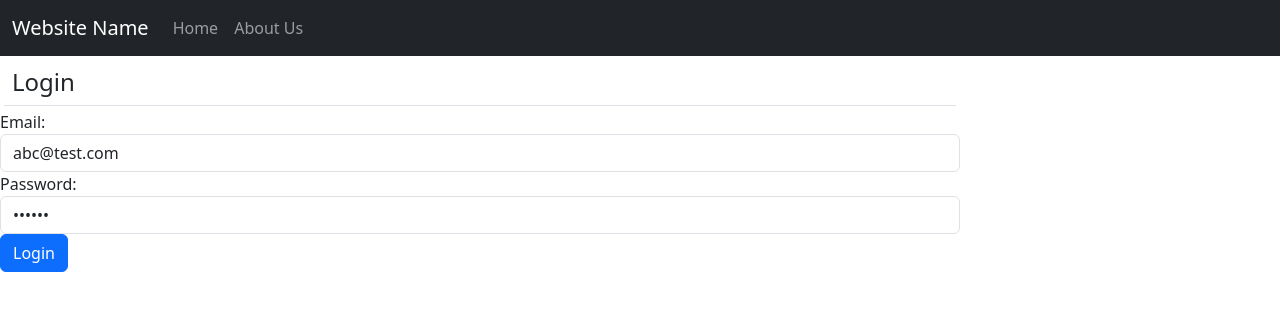
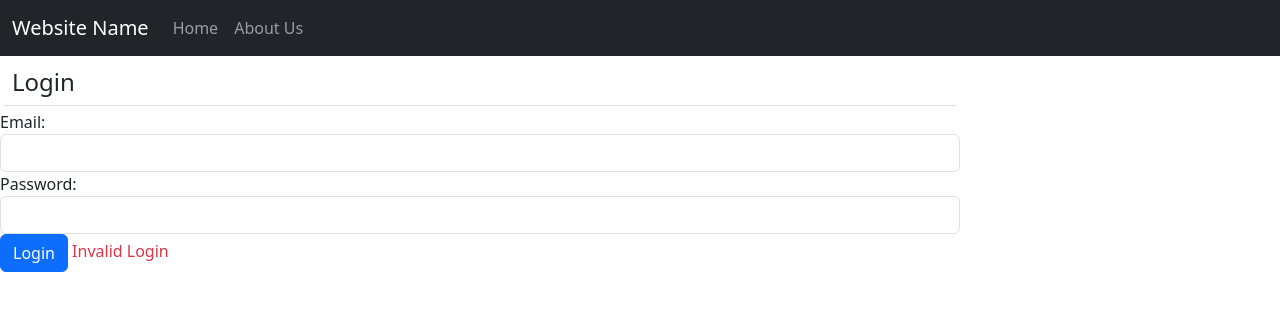
Before and after one commit to EScott237/E-Commerce-Collaborative-Website, a React (Create React App) app: page / in a window 1280 px wide. Both pictures are taken after a click on the button "Login". Shown: the top 310 px of the page. Built offline with nearby package versions, Linux system fonts and the light colour scheme.

Commit message:
Form submit button

```diff
--- a/src/Login.jsx
+++ b/src/Login.jsx
@@ -4,7 +4,7 @@ export default class Login extends Component{
 
 constructor(props){
     super(props);
-    this.state = {email:"abc@test.com", password:"abc123"};
+    this.state = {email:"", password:"",message:""};
 }
     render(){
         return(
@@ -24,12 +24,18 @@ constructor(props){
                 {/* Password starts */}
                 <div className="form-group form-row">
                     <label className="col-lg-4">Password:</label>
-                    <input type="password" className="form-control" value={this.state.password} onChange={(event) => { this.setState({ password:event.target.value })}}/>
+                    <input type="password" className="form-control"
+                    value={this.state.password}
+                    onChange={(event) => { this.setState({ password:event.target.value })}}/>
                 </div>
                 {/* Password ends */}
 
                 <div>
-                    <button className="btn btn-primary" onClick={this.onLoginClick}>Login</button>
+
+                    <button className="btn btn-primary" onClick={this.onLoginClick}>
+                        Login
+                    </button>
+                    {' '}{this.state.message}
                 </div>
             </div>
         );
@@ -39,5 +45,15 @@ constructor(props){
     // Executes when the user clicks on Login
 onLoginClick = () => {
     console.log(this.state);
-};
-}
+    if(
+        this.state.email === 'admin@test.com' && this.state.password === "admin123"
+    ){
+        console.log ("Success")
+        this.setState({message: <span className="text-success">Successfully Logged-in</span>
+    });
+}else{
+        console.log("error")
+        this.setState({message: <span className="text-danger">Invalid Login</span>
+    }
+)};
+}}
```
